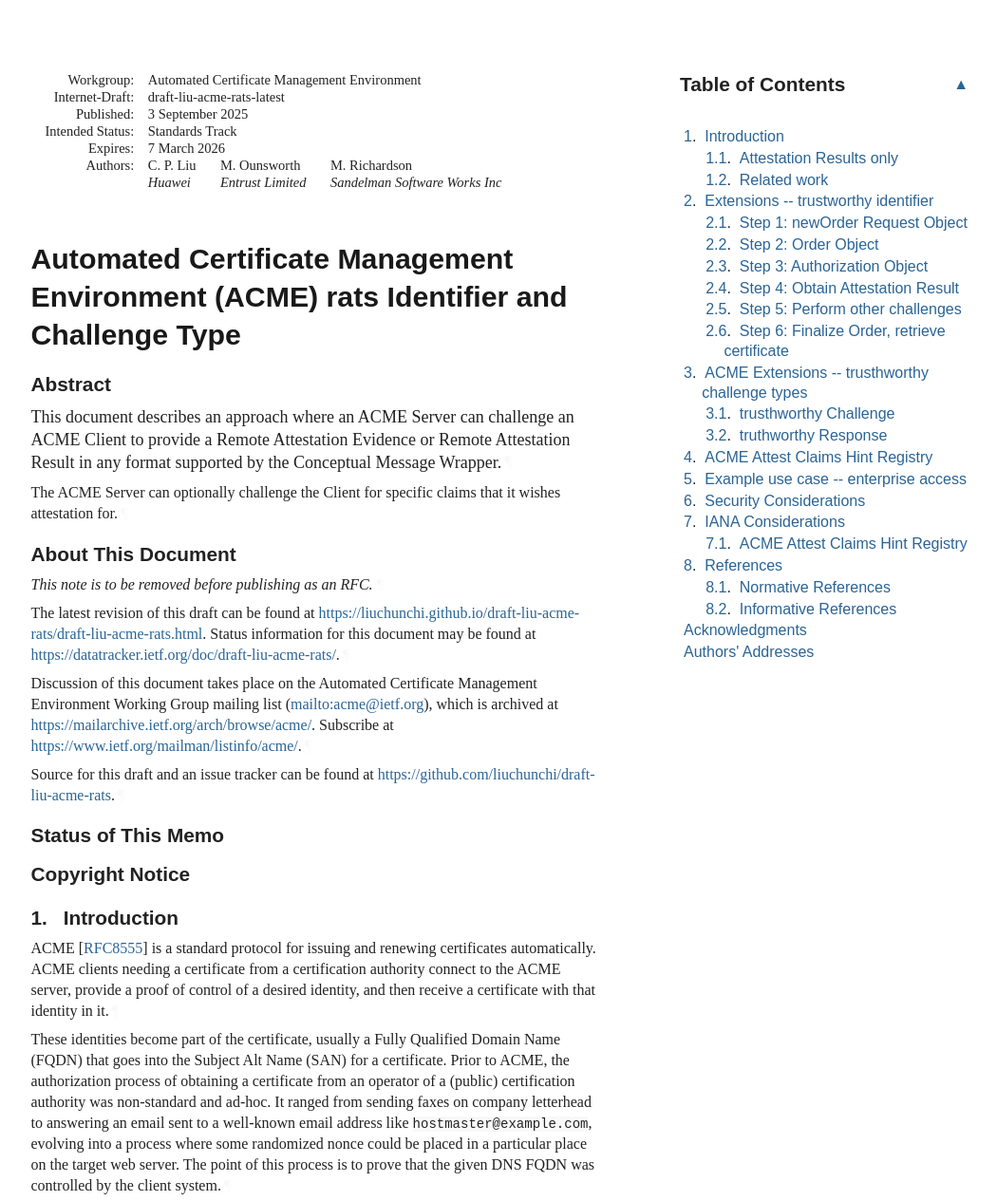
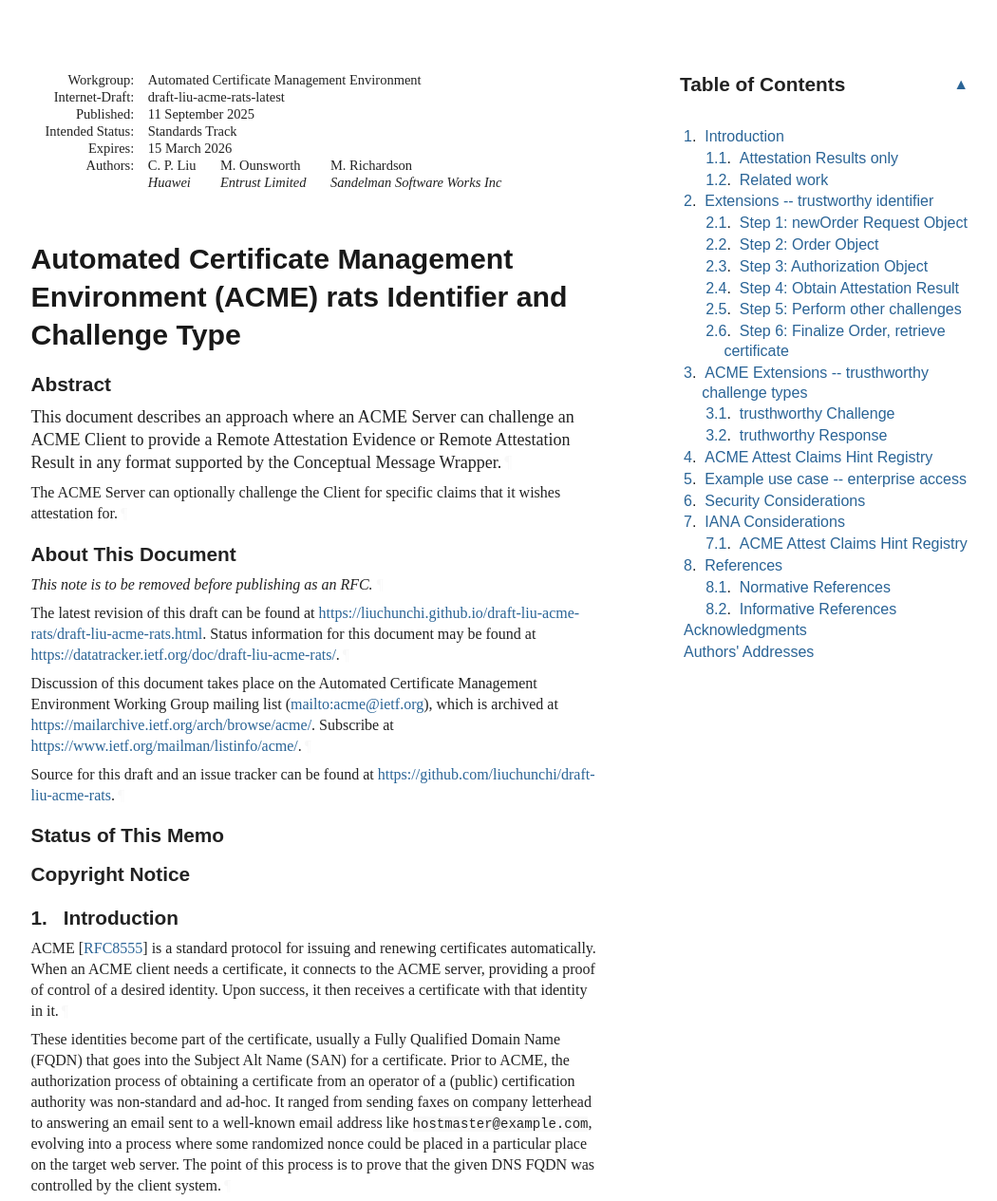
Before and after one commit to liuchunchi/draft-liu-acme-rats, a plain HTML site: page rats-identity-challenge/draft-liu-acme-rats.html in a window 1280 px wide. Shown: the top 1265 px of the page at 95% size, without its empty margins (92-1142 px from the left). Drawn offline with Linux system fonts and the light colour scheme; a web font is replaced by a local one.

Commit message:
Script updating gh-pages from 18d884d. [ci skip]

```diff
--- a/rats-identity-challenge/draft-liu-acme-rats.html
+++ b/rats-identity-challenge/draft-liu-acme-rats.html
@@ -1053,7 +1053,7 @@ svg :is([fill="white"], [fill^="#fff"]) {
 </tr></thead>
 <tfoot><tr>
 <td class="left">Liu, et al.</td>
-<td class="center">Expires 7 March 2026</td>
+<td class="center">Expires 15 March 2026</td>
 <td class="right">[Page]</td>
 </tr></tfoot>
 </table>
@@ -1066,12 +1066,12 @@ svg :is([fill="white"], [fill^="#fff"]) {
 <dd class="internet-draft">draft-liu-acme-rats-latest</dd>
 <dt class="label-published">Published:</dt>
 <dd class="published">
-<time datetime="2025-09-03" class="published">3 September 2025</time>
+<time datetime="2025-09-11" class="published">11 September 2025</time>
     </dd>
 <dt class="label-intended-status">Intended Status:</dt>
 <dd class="intended-status">Standards Track</dd>
 <dt class="label-expires">Expires:</dt>
-<dd class="expires"><time datetime="2026-03-07">7 March 2026</time></dd>
+<dd class="expires"><time datetime="2026-03-15">15 March 2026</time></dd>
 <dt class="label-authors">Authors:</dt>
 <dd class="authors">
 <div class="author">
@@ -1130,7 +1130,7 @@ svg :is([fill="white"], [fill^="#fff"]) {
         time. It is inappropriate to use Internet-Drafts as reference
         material or to cite them other than as "work in progress."<a href="#section-boilerplate.1-3" class="pilcrow">¶</a></p>
 <p id="section-boilerplate.1-4">
-        This Internet-Draft will expire on 7 March 2026.<a href="#section-boilerplate.1-4" class="pilcrow">¶</a></p>
+        This Internet-Draft will expire on 15 March 2026.<a href="#section-boilerplate.1-4" class="pilcrow">¶</a></p>
 </section>
 </div>
 <div id="copyright">
@@ -1248,7 +1248,7 @@ svg :is([fill="white"], [fill^="#fff"]) {
 <a href="#section-1" class="section-number selfRef">1. </a><a href="#name-introduction" class="section-name selfRef">Introduction</a>
       </h2>
 <p id="section-1-1">ACME <span>[<a href="#RFC8555" class="cite xref">RFC8555</a>]</span> is a standard protocol for issuing and renewing certificates automatically.
-ACME clients needing a certificate from a certification authority connect to the ACME server, provide a proof of control of a desired identity, and then receive a certificate with that identity in it.<a href="#section-1-1" class="pilcrow">¶</a></p>
+When an ACME client needs a certificate, it connects to the ACME server, providing a proof of control of a desired identity. Upon success, it then receives a certificate with that identity in it.<a href="#section-1-1" class="pilcrow">¶</a></p>
 <p id="section-1-2">These identities become part of the certificate, usually a Fully Qualified Domain Name (FQDN) that goes into the Subject Alt Name (SAN) for a certificate.
 Prior to ACME, the authorization process of obtaining a certificate from an operator of a (public) certification authority was non-standard and ad-hoc.
 It ranged from sending faxes on company letterhead to answering an email sent to a well-known email address like <code>hostmaster@example.com</code>, evolving into a process where some randomized nonce could be placed in a particular place on the target web server.
```
Also changed, not shown: rats-identity-challenge/draft-liu-acme-rats.txt.
